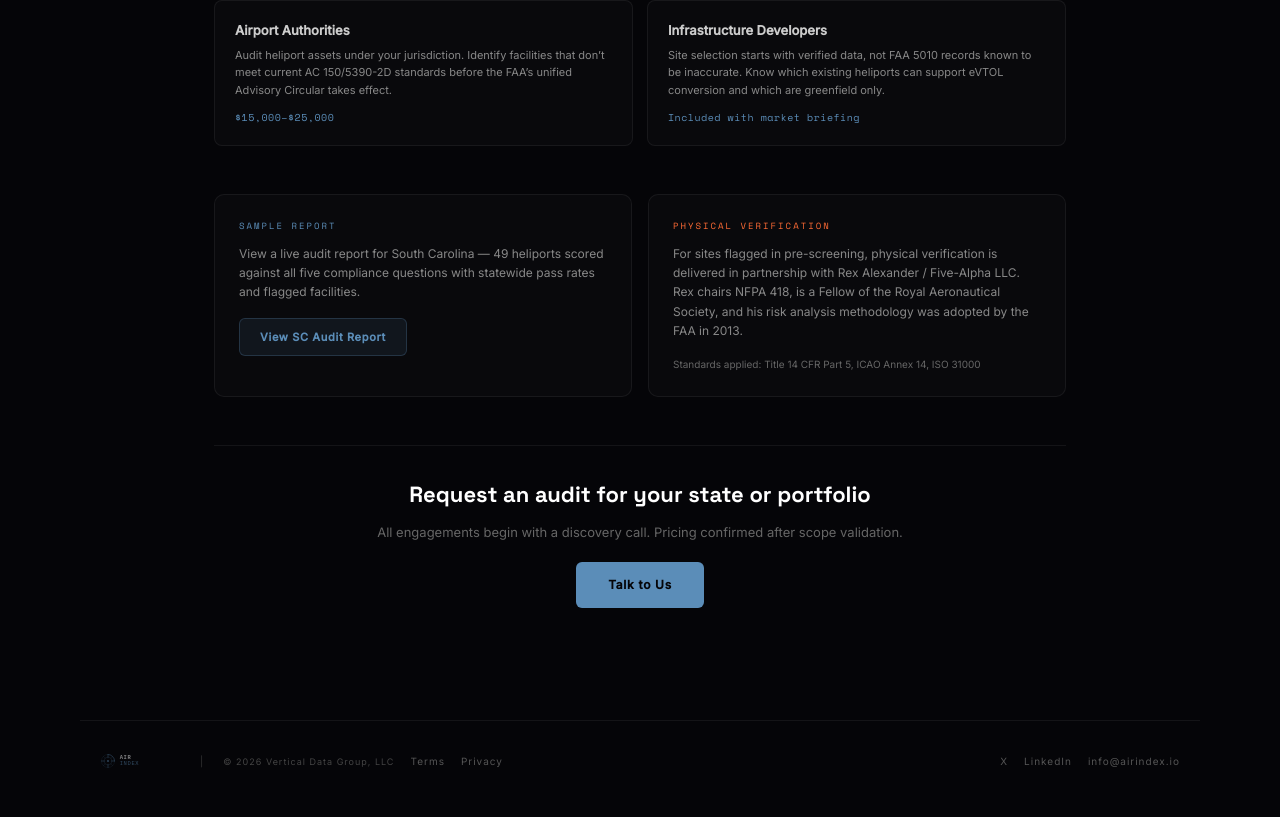
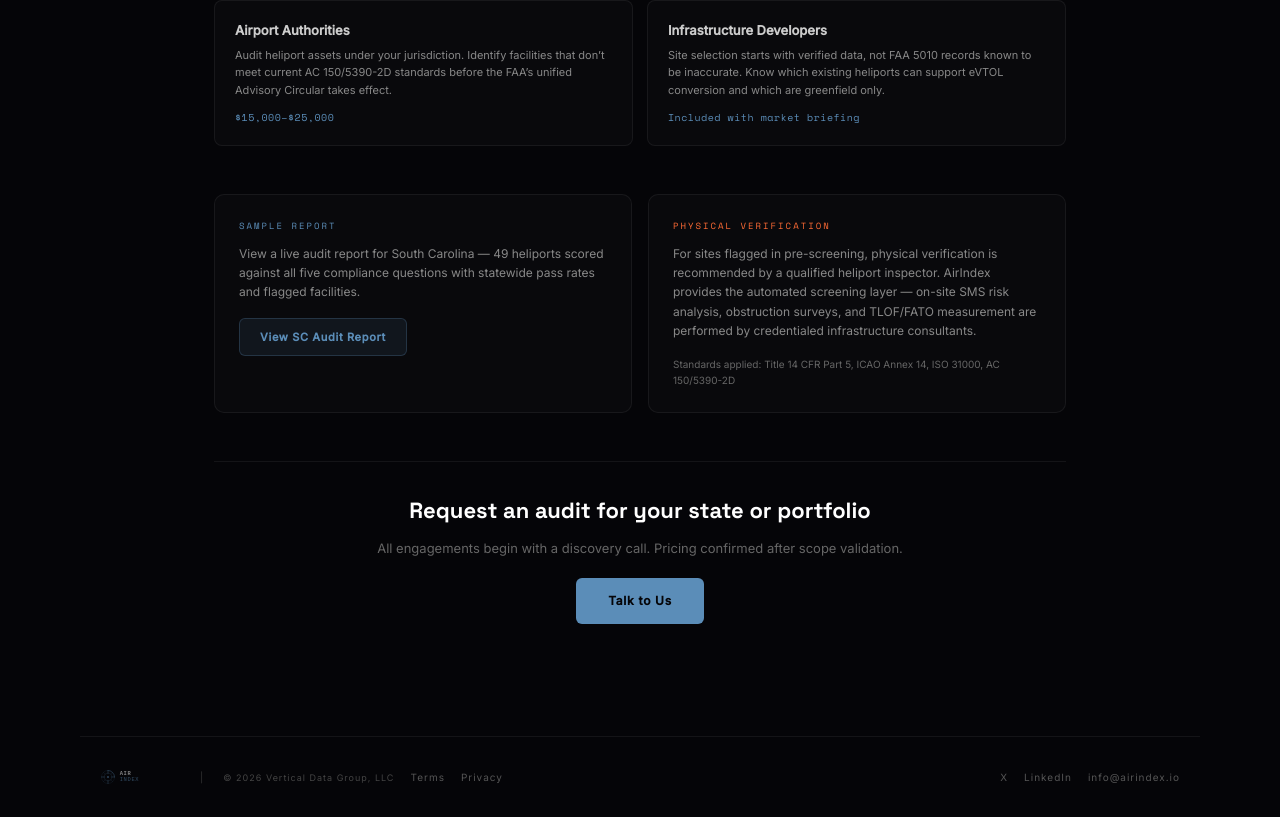
Before and after one commit to Xdrum1/airgrid, a Next.js app: page /heliport-audit in a window 1280 px wide. Shown: the part 2103-2920 px from the top of the page. Built offline with nearby package versions, Linux system fonts and the light colour scheme; no server answers.

Commit message:
Remove Rex partnership claim from heliport audit page
Physical verification section now describes the capability
generically ("credentialed infrastructure consultants") instead
of naming Rex Alexander / Five-Alpha. Partnership framework
sent but not yet formalized.

```diff
--- a/src/app/heliport-audit/page.tsx
+++ b/src/app/heliport-audit/page.tsx
@@ -353,12 +353,13 @@ export default function HeliportAuditPage() {
               PHYSICAL VERIFICATION
             </div>
             <p style={{ color: "#888", fontSize: 12, lineHeight: 1.6, marginBottom: 16 }}>
-              For sites flagged in pre-screening, physical verification is delivered in partnership with
-              Rex Alexander / Five-Alpha LLC. Rex chairs NFPA 418, is a Fellow of the Royal Aeronautical
-              Society, and his risk analysis methodology was adopted by the FAA in 2013.
+              For sites flagged in pre-screening, physical verification is recommended by a qualified
+              heliport inspector. AirIndex provides the automated screening layer &mdash; on-site SMS
+              risk analysis, obstruction surveys, and TLOF/FATO measurement are performed by
+              credentialed infrastructure consultants.
             </p>
             <div style={{ color: "#666", fontSize: 10, lineHeight: 1.6 }}>
-              Standards applied: Title 14 CFR Part 5, ICAO Annex 14, ISO 31000
+              Standards applied: Title 14 CFR Part 5, ICAO Annex 14, ISO 31000, AC 150/5390-2D
             </div>
           </div>
         </div>
```
